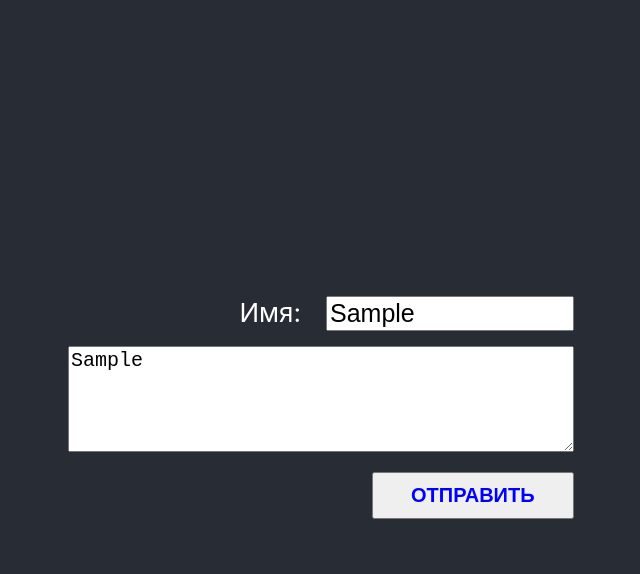
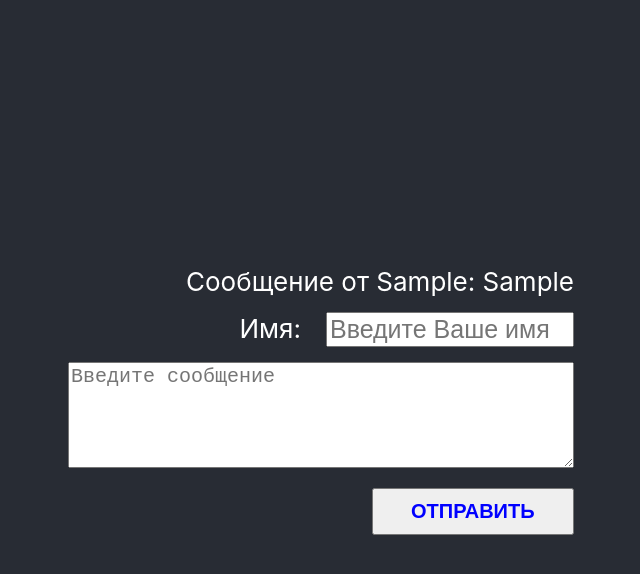
Before and after one commit to 4usik/GB_React, a React (Create React App) app in the folder myapp/: page / in a window 1280 px wide. Both pictures are taken after typing "Sample", "Sample" into the empty fields and a click on the button "ОТПРАВИТЬ". Shown: the top 574 px of the page, without its empty margins (319-959 px from the left). Built offline with nearby package versions, Linux system fonts and the light colour scheme.

Commit message:
add MessageList

```diff
--- a/myapp/src/App.js
+++ b/myapp/src/App.js
@@ -2,7 +2,6 @@ import React from 'react';
 import './App.css';
 import { Fruit } from './components/Fruit';
 import { Message } from './components/Message';
-import { MessagesList } from './components/MessagesList';
 import { Form } from './components/Form';
 
 function App() {
@@ -15,7 +14,6 @@ function App() {
 
         {/* <Message name="Tatiana" status="done!"></Message> */}
         {/* <Fruit></Fruit> */}
-        {/* <MessagesList arr = {[]} /> */}
         <Form />
 
       </header>
--- a/myapp/src/components/Form.jsx
+++ b/myapp/src/components/Form.jsx
@@ -1,20 +1,26 @@
 import React from "react";
 import { useState } from "react";
+import { MessagesList } from "./MessagesList";
 
 function useInput(defaultValue) {
     const [value, setValue] = useState(defaultValue);
 
     function onChange(e) {
-        setValue(e.target.value);
+        setValue(e.target.value);;
+    }
+
+    function reset(){
+        setValue('');
     }
 
     return {
         value,
-        onChange
+        onChange,
+        reset
     };
 }
 
-export function Form(props) {
+export function Form() {
     const inputProps = useInput();
     const textareaProps = useInput();
 
@@ -24,6 +30,12 @@ export function Form(props) {
         messages.push(message)
         setMessages(messages);
         console.log(messages);
+        return messages;
+    }
+
+    function resetFormFields() {
+        inputProps.reset();
+        textareaProps.reset();
     }
 
     const handleChange = (event) => {
@@ -32,11 +44,12 @@ export function Form(props) {
             autor: inputProps.value,
             text: textareaProps.value
         });
-
+        resetFormFields();
     }
 
     return (
-    <form>
+    <form onSubmit={handleChange}>
+        <MessagesList messages={messages} />
         <div>
             <label>Имя:</label>
             <input className="input" placeholder="Введите Ваше имя" {...inputProps}></input>
@@ -44,6 +57,6 @@ export function Form(props) {
 
         <textarea className="textarea" placeholder="Введите сообщение" {...textareaProps}></textarea>
 
-        <button type="submit" className="submit" onClick={handleChange}>ОТПРАВИТЬ</button>
+        <button type="submit" className="submit">ОТПРАВИТЬ</button>
     </form>)
 }
--- a/myapp/src/components/MessagesList.jsx
+++ b/myapp/src/components/MessagesList.jsx
@@ -2,10 +2,5 @@ import { useState } from "react";
 
 export function MessagesList(props) {
 
-    // console.log(props.arr);
-
-    const [messages, setMessages] = useState(props.arr);
-
-
-    return messages.map((message) => <div>{message}</div>);
+    return props.messages.map((message) => <div>{'Сообщение от '+ message.autor + ': ' + message.text}</div>);
 }
```
